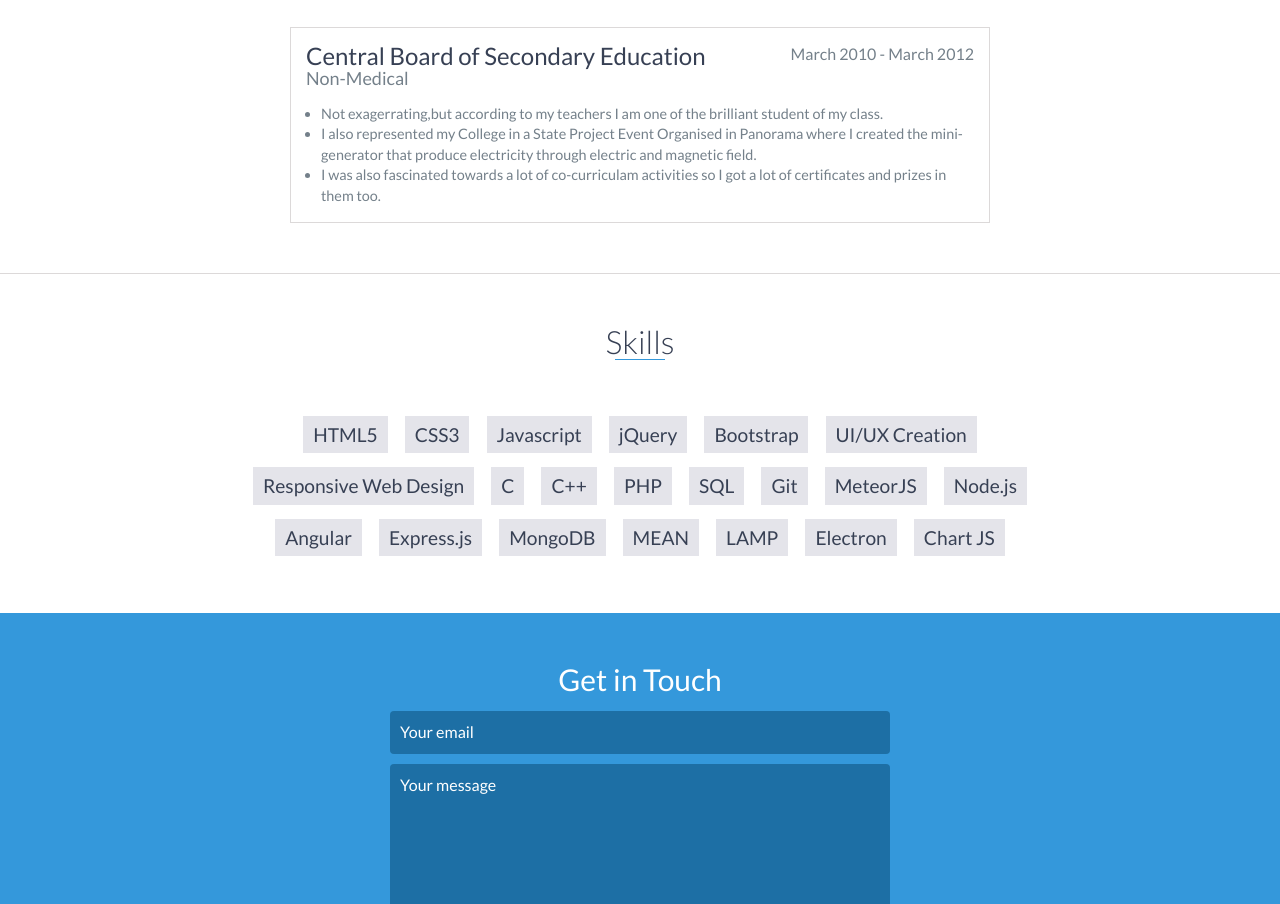
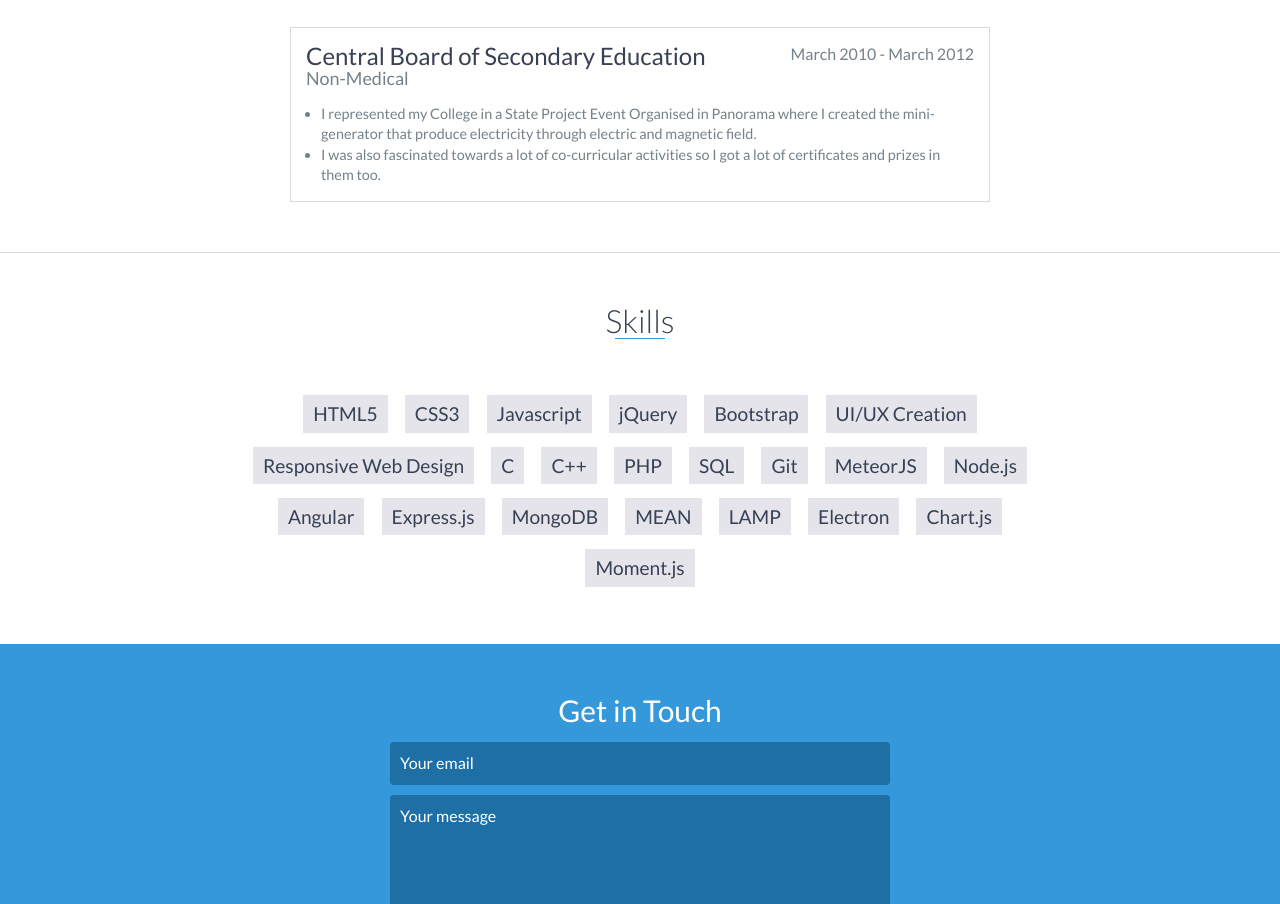
Before and after one commit to NishiGaba/NishiGaba.github.io, a plain HTML site: page index.html in a window 1280 px wide. Shown: the part 2692-3596 px from the top of the page. Drawn offline with nearby package versions, Linux system fonts and the light colour scheme.

Commit message:
update education field

```diff
--- a/index.html
+++ b/index.html
@@ -152,13 +152,10 @@
             <h4>Non-Medical</h4>
             <ul>
                 <li>
-                    Not exagerrating,but according to my teachers I am one of the brilliant student of my class.
+                    I represented my College in a State Project Event Organised in Panorama where I created the mini-generator that produce electricity through electric and magnetic field.
                 </li>
                 <li>
-                    I also represented my College in a State Project Event Organised in Panorama where I created the mini-generator that produce electricity through electric and magnetic field.
-                </li>
-                <li>
-                    I was also fascinated towards a lot of co-curriculam activities so I got a lot of certificates and prizes in them too.
+                    I was also fascinated towards a lot of co-curricular activities so I got a lot of certificates and prizes in them too.
                 </li>
             </ul>
         </div>
@@ -189,7 +186,8 @@
             <li>MEAN</li>
             <li>LAMP</li>
             <li>Electron</li>
-            <li>Chart JS</li>
+            <li>Chart.js</li>
+            <li>Moment.js</li>
         </ul>
     </div>
     <!-- End #skills -->
```
